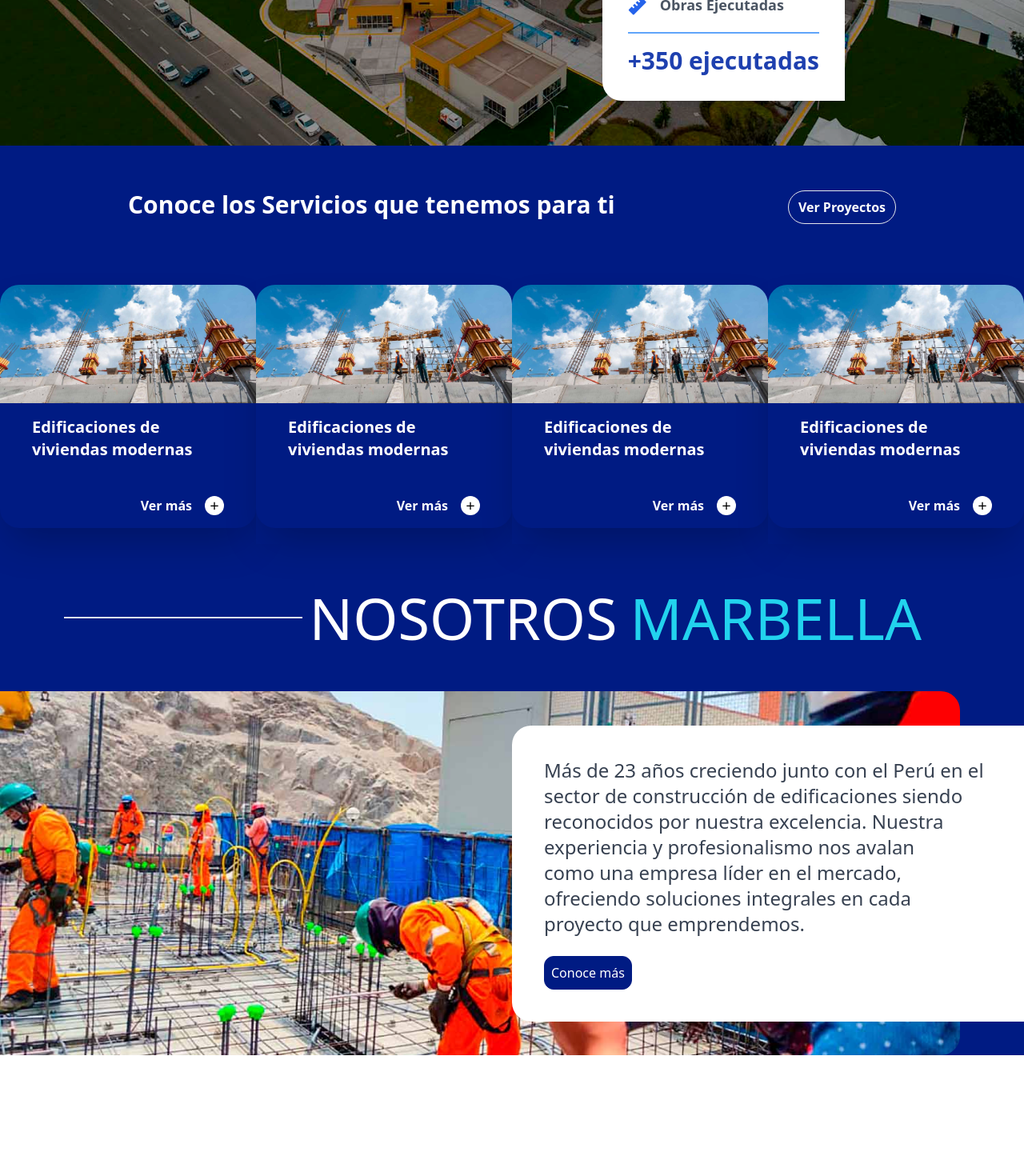
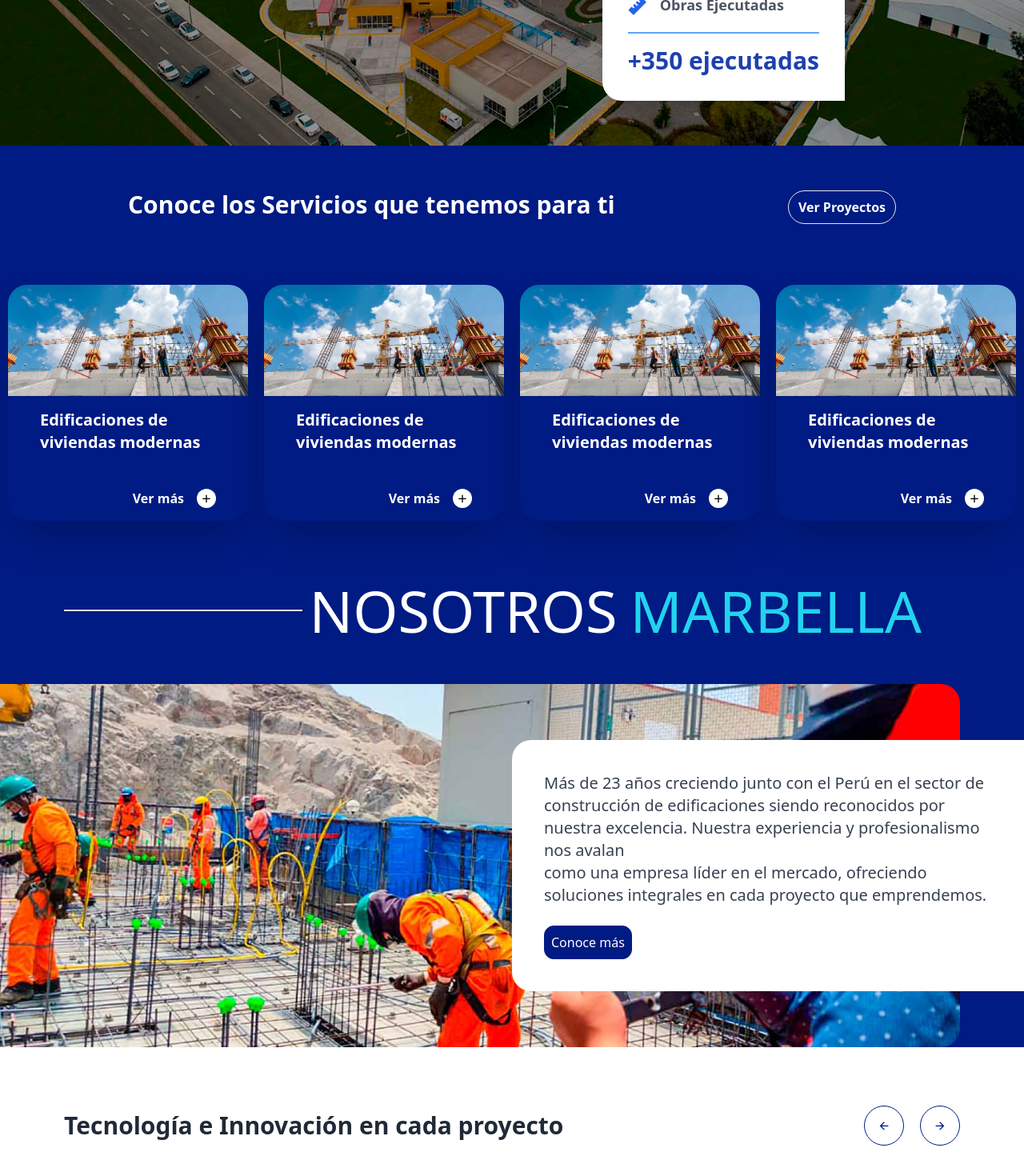
Before and after one commit to MiguelRequenaR/ConstrucMarbella, a Next.js app: page / in a window 1280 px wide. Shown: the part 618-2088 px from the top of the page at 80% size. Before the commit the page ends 1937 px from the top, so only its background shows below. Built offline with nearby package versions, Linux system fonts and the light colour scheme.

Commit message:
create cardM

```diff
--- a/src/components/About.jsx
+++ b/src/components/About.jsx
@@ -18,7 +18,7 @@
                 <Image src="/images/about.jpg" alt="about" width={1200} height={100} className="rounded-r-3xl" />
             </div>
             <div className="absolute left-1/2 p-10 bg-white rounded-l-3xl">
-                <h1 className="text-2xl text-gray-700 pb-6">
+                <h1 className="text-xl text-gray-700 pb-6">
                 Más de 23 años creciendo junto con el Perú en el sector de construcción de edificaciones siendo reconocidos por nuestra excelencia. Nuestra experiencia y profesionalismo nos avalan <br />como una empresa líder en el mercado, ofreciendo soluciones integrales en cada proyecto que emprendemos.
                 </h1>
                 <button className='border py-2 px-2 rounded-xl border-homecolor text-white bg-homecolor hover:bg-white hover:text-homecolor'>
--- /dev/null
+++ b/src/components/CardManagement.jsx
@@ -0,0 +1,22 @@
+import React from 'react'
+import 'remixicon/fonts/remixicon.css'
+import Image from 'next/image'
+
+export const CardManagement = () => {
+  return (
+    <div>
+        <div className='flex justify-between items-center p-20'>
+            <h1 className='text-3xl font-semibold text-gray-800'>
+                Tecnología e Innovación en cada proyecto
+            </h1>
+            <div className='bg-white space-x-5'>
+                <i class="ri-arrow-left-line border text-homecolor border-homecolor rounded-full p-4
+                            duration-200 hover:bg-cyan-400 hover:text-white hover:border-cyan-400"></i>
+                <i class="ri-arrow-right-line border text-homecolor border-homecolor rounded-full p-4
+                            duration-200 hover:bg-cyan-400 hover:text-white hover:border-cyan-400"></i>
+            </div>
+        </div>
+
+    </div>
+ )
+}
--- a/src/components/ServicesCard.jsx
+++ b/src/components/ServicesCard.jsx
@@ -5,7 +5,7 @@
   return (
     <div>
         <div className="flex justify-around bg-homecolor py-5">
-            <div className="max-w-xs rounded-3xl overflow-hidden shadow-2xl duration-200 group hover:bg-white">
+            <div className="w-[300px] rounded-3xl overflow-hidden shadow-2xl duration-200 group hover:bg-white">
                 <Image src={imageSrc} alt="fondo" width={400} height={50}/>
                 <div className="px-10 py-4">
                     <h1 className="font-bold text-xl text-white pb-3 group-hover:text-homecolor">
--- a/src/pages/index.js
+++ b/src/pages/index.js
@@ -3,6 +3,7 @@
 import edificacionesImage from "../card.jpg";
 import ServicesCard from "../components/ServicesCard";
 import { About } from "../components/About";
+import { CardManagement } from "../components/CardManagement";
 
 export default function Home() {
   return (
@@ -48,6 +49,7 @@
             </div>
         </div>
         <About/>
+        <CardManagement/>
     </div>
   );
 }
```
Also changed, not shown: public/images/CardM.jpg (added).
